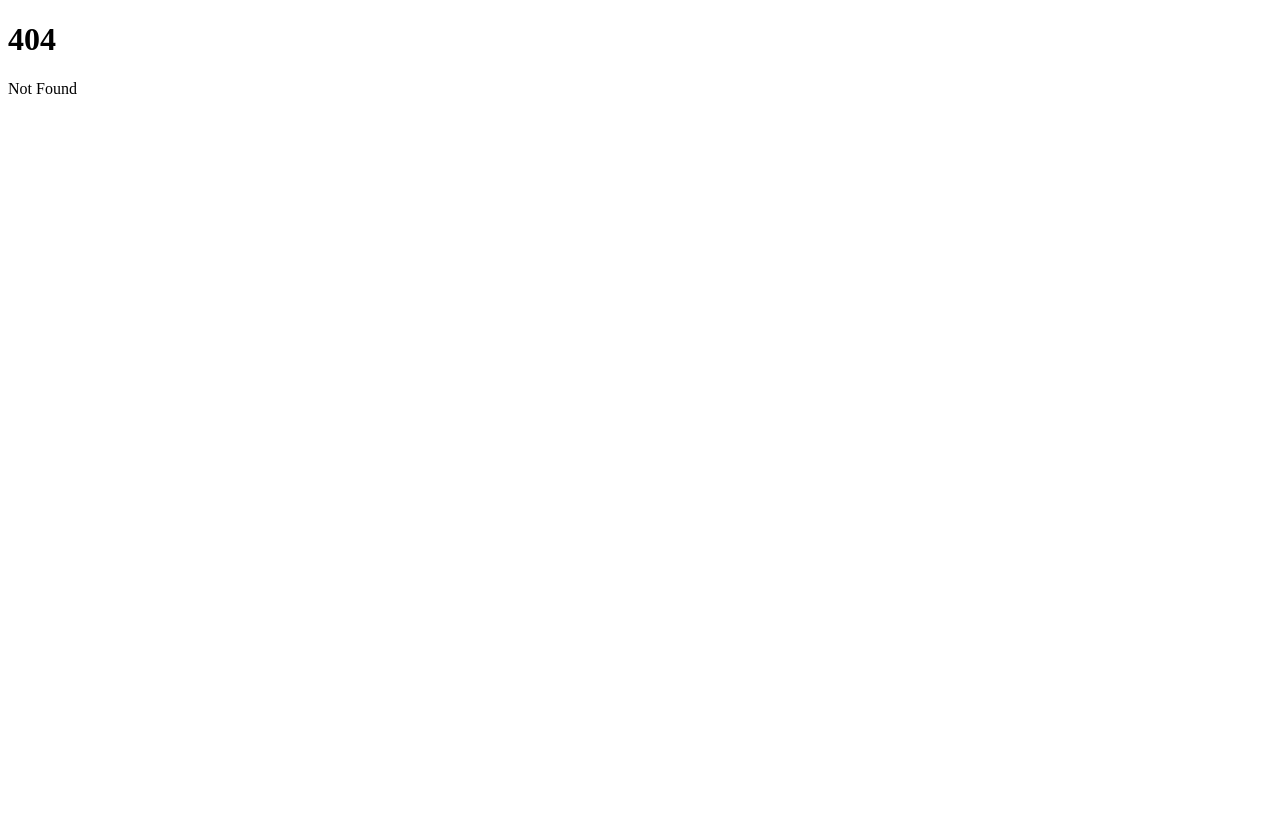
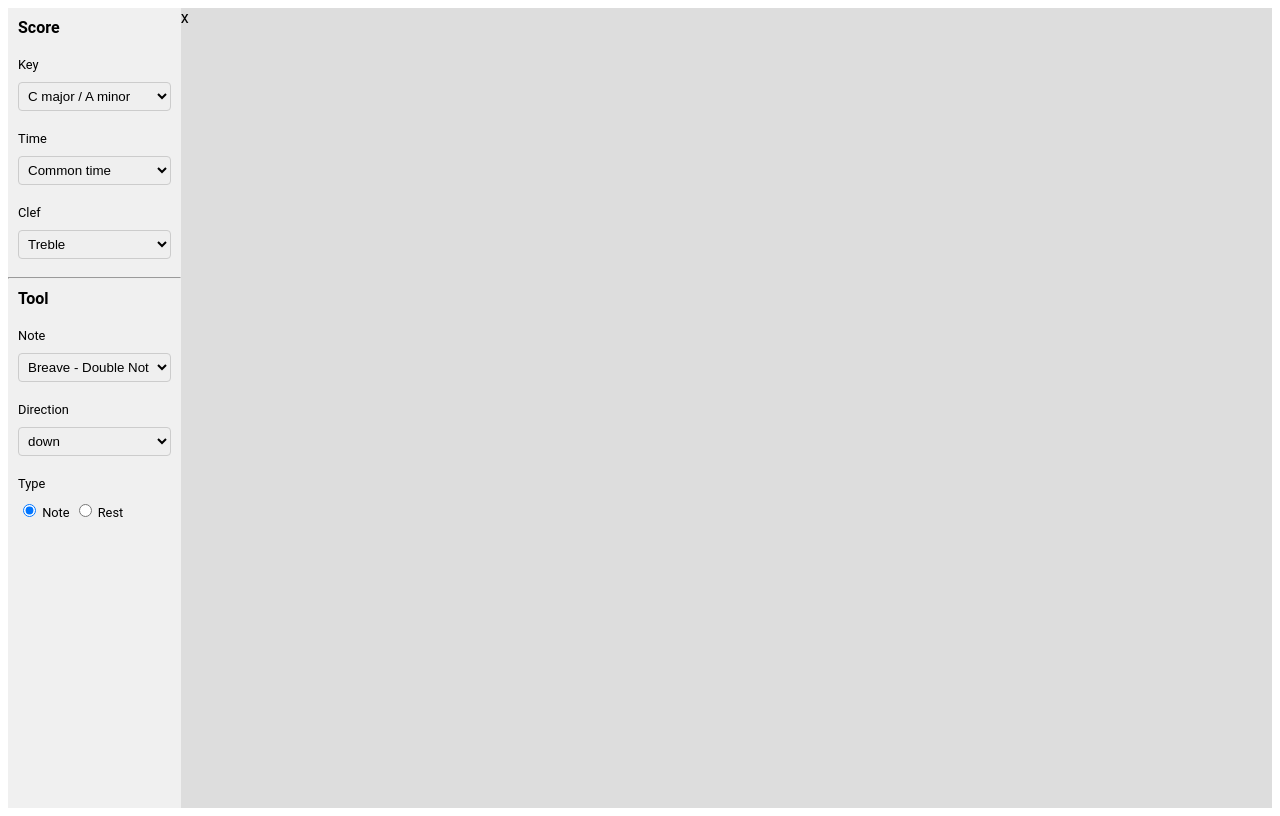
Before and after one commit to JoniBach/music-notation, a SvelteKit app: page /score in a window 1280 px wide. Before the commit this address had no page. Built offline with nearby package versions, Linux system fonts and the light colour scheme.

Commit message:
settiung up score

```diff
--- a/src/routes/+page.svelte
+++ b/src/routes/+page.svelte
@@ -7,6 +7,7 @@
 	<a href="/config">Config</a>
 	<a href="/bar">Bar</a>
 	<a href="/staff">Staff</a>
+	<a href="/score">Score</a>
 </div>
 
 <style>
--- /dev/null
+++ b/src/routes/score/+page.svelte
@@ -0,0 +1,417 @@
+<script>
+	const CLEF_IDS = [
+		'treble',
+		'bass',
+		'alto',
+		'tenor'
+		// 'percussion',
+		// 'tab'
+	];
+	const KEY_SIGNATURE_IDS = [
+		'c_major_a_minor',
+		'g_major_e_minor',
+		'd_major_b_minor',
+		'a_major_f_sharp_minor',
+		'e_major_c_sharp_minor',
+		'b_major_g_sharp_minor',
+		'f_sharp_major_d_sharp_minor',
+		'c_sharp_major_a_sharp_minor',
+		'f_major_d_minor',
+		'b_flat_major_g_minor',
+		'e_flat_major_c_minor',
+		'a_flat_major_f_minor',
+		'd_flat_major_b_flat_minor',
+		'g_flat_major_e_flat_minor',
+		'c_flat_major_a_flat_minor'
+	];
+	const TIME_SIGNATURE_IDS = [
+		'4_4_common_time',
+		'3_4_waltz_time',
+		'2_4_simple_duple',
+		'6_8_compound_duple',
+		'2_2_cut_time',
+		'9_8_compound_triple'
+	];
+
+	const CLEF = {
+		treble: { root: 'G', code: 'U+E050', description: 'G clef', name: 'Treble' },
+		bass: { root: 'F', code: 'U+E062', description: 'F clef', name: 'Bass' },
+		alto: { root: 'C', code: 'U+E05C', description: 'C clef', name: 'Alto' },
+		tenor: { root: 'C', code: 'U+E05C', description: 'C clef', name: 'Tenor' }
+	};
+
+	const TIME_SIGNATURE = {
+		'4_4_common_time': {
+			numerator: 4,
+			denominator: 4,
+			description: 'Common time',
+			beatsPerBar: 4,
+			beatUnit: 4,
+			numeratorCode: 'U+E084',
+			denominatorCode: 'U+E084'
+		},
+		'3_4_waltz_time': {
+			numerator: 3,
+			denominator: 4,
+			description: 'Waltz time',
+			beatsPerBar: 3,
+			beatUnit: 4,
+			numeratorCode: 'U+E083',
+			denominatorCode: 'U+E084'
+		},
+		'2_4_simple_duple': {
+			numerator: 2,
+			denominator: 4,
+			description: 'Simple duple',
+			beatsPerBar: 2,
+			beatUnit: 4,
+			numeratorCode: 'U+E082',
+			denominatorCode: 'U+E084'
+		},
+		'6_8_compound_duple': {
+			numerator: 6,
+			denominator: 8,
+			description: 'Compound duple',
+			beatsPerBar: 6,
+			beatUnit: 8,
+			numeratorCode: 'U+E086',
+			denominatorCode: 'U+E088'
+		},
+		'2_2_cut_time': {
+			numerator: 2,
+			denominator: 2,
+			description: 'Cut time',
+			beatsPerBar: 2,
+			beatUnit: 2,
+			numeratorCode: 'U+E082',
+			denominatorCode: 'U+E082'
+		},
+		'9_8_compound_triple': {
+			numerator: 9,
+			denominator: 8,
+			description: 'Compound triple',
+			beatsPerBar: 9,
+			beatUnit: 8,
+			numeratorCode: 'U+E089',
+			denominatorCode: 'U+E088'
+		}
+	};
+
+	const KEY_SIGNATURE = {
+		c_major_a_minor: {
+			root: 'C',
+			description: 'C major / A minor',
+			name: 'C major / A minor',
+			major: 'C',
+			minor: 'A',
+			sharps: 0,
+			flats: 0
+		},
+		g_major_e_minor: {
+			root: 'G',
+			description: 'G major / E minor',
+			name: 'G major / E minor',
+			major: 'G',
+			minor: 'E',
+			sharps: 1,
+			flats: 0
+		},
+		d_major_b_minor: {
+			root: 'D',
+			description: 'D major / B minor',
+			name: 'D major / B minor',
+			major: 'D',
+			minor: 'B',
+			sharps: 2,
+			flats: 0
+		},
+		a_major_f_sharp_minor: {
+			root: 'A',
+			description: 'A major / F# minor',
+			name: 'A major / F# minor',
+			major: 'A',
+			minor: 'F#',
+			sharps: 3,
+			flats: 0
+		},
+		e_major_c_sharp_minor: {
+			root: 'E',
+			description: 'E major / C# minor',
+			name: 'E major / C# minor',
+			major: 'E',
+			minor: 'C#',
+			sharps: 4,
+			flats: 0
+		},
+		b_major_g_sharp_minor: {
+			root: 'B',
+			description: 'B major / G# minor',
+			name: 'B major / G# minor',
+			major: 'B',
+			minor: 'G#',
+			sharps: 5,
+			flats: 0
+		},
+		f_sharp_major_d_sharp_minor: {
+			root: 'F#',
+			description: 'F# major / D# minor',
+			name: 'F# major / D# minor',
+			major: 'F#',
+			minor: 'D#',
+			sharps: 6,
+			flats: 0
+		},
+		c_sharp_major_a_sharp_minor: {
+			root: 'C#',
+			description: 'C# major / A# minor',
+			name: 'C# major / A# minor',
+			major: 'C#',
+			minor: 'A#',
+			sharps: 7,
+			flats: 0
+		},
+		f_major_d_minor: {
+			root: 'F',
+			description: 'F major / D minor',
+			name: 'F major / D minor',
+			major: 'F',
+			minor: 'D',
+			sharps: 0,
+			flats: 1
+		},
+		b_flat_major_g_minor: {
+			root: 'Bb',
+			description: 'Bb major / G minor',
+			name: 'Bb major / G minor',
+			major: 'Bb',
+			minor: 'G',
+			sharps: 0,
+			flats: 2
+		},
+		e_flat_major_c_minor: {
+			root: 'Eb',
+			description: 'Eb major / C minor',
+			name: 'Eb major / C minor',
+			major: 'Eb',
+			minor: 'C',
+			sharps: 0,
+			flats: 3
+		},
+		a_flat_major_f_minor: {
+			root: 'Ab',
+			description: 'Ab major / F minor',
+			name: 'Ab major / F minor',
+			major: 'Ab',
+			minor: 'F',
+			sharps: 0,
+			flats: 4
+		},
+		d_flat_major_b_flat_minor: {
+			root: 'Db',
+			description: 'Db major / Bb minor',
+			name: 'Db major / Bb minor',
+			major: 'Db',
+			minor: 'Bb',
+			sharps: 0,
+			flats: 5
+		},
+		g_flat_major_e_flat_minor: {
+			root: 'Gb',
+			description: 'Gb major / Eb minor',
+			name: 'Gb major / Eb minor',
+			major: 'Gb',
+			minor: 'Eb',
+			sharps: 0,
+			flats: 6
+		},
+		c_flat_major_a_flat_minor: {
+			root: 'Cb',
+			description: 'Cb major / Ab minor',
+			name: 'Cb major / Ab minor',
+			major: 'Cb',
+			minor: 'Ab',
+			sharps: 0,
+			flats: 7
+		}
+	};
+
+	const ACCIDENTAL_IDS = ['sharp', 'flat', 'natural'];
+
+	const ACCIDENTAL = {
+		sharp: { code: 'U+E262' }, // accidentalSharp
+		flat: { code: 'U+E260' }, // accidentalFlat
+		natural: { code: 'U+E261' } // accidentalNatural
+	};
+
+	const NOTE = {
+		down: {
+			double: { name: 'Breave', description: 'Double Note', duration: 8.0, code: 'U+ECA0' },
+			whole: { name: 'Semibreve', description: 'Whole Note', duration: 4.0, code: 'U+ECA2' },
+			half: { name: 'Minim', description: 'Half Note', duration: 2.0, code: 'U+ECA4' },
+			quarter: { name: 'Crotchet', description: 'Quarter Note', duration: 1.0, code: 'U+ECA6' },
+			eighth: { name: 'Quaver', description: 'Eighth Note', duration: 0.5, code: 'U+ECA8' },
+			sixteenth: {
+				name: 'Semiquaver',
+				description: 'Sixteenth Note',
+				duration: 0.25,
+				code: 'U+E1DA'
+			}
+		},
+		up: {
+			double: { name: 'Breave', description: 'Double Note', duration: 8.0, code: 'U+ECA0' },
+			whole: { name: 'Semibreve', description: 'Whole Note', duration: 4.0, code: 'U+ECA2' },
+			half: { name: 'Minim', description: 'Half Note', duration: 2.0, code: 'U+ECA3' },
+			quarter: { name: 'Crotchet', description: 'Quarter Note', duration: 1.0, code: 'U+ECA5' },
+			eighth: { name: 'Quaver', description: 'Eighth Note', duration: 0.5, code: 'U+ECA7' },
+			sixteenth: {
+				name: 'Semiquaver',
+				description: 'Sixteenth Note',
+				duration: 0.25,
+				code: 'U+E1D9'
+			}
+		}
+	};
+
+	const REST = {
+		double: { name: 'Breave', description: 'Double Rest', duration: 0, code: 'U+E4E2' },
+		whole: { name: 'Semibreve', description: 'Whole Rest', duration: 0, code: 'U+E4E3' },
+		half: { name: 'Minim', description: 'Half Rest', duration: 0, code: 'U+E4E4' },
+		quarter: { name: 'Crotchet', description: 'Quarter Rest', duration: 0, code: 'U+E4E5' },
+		eighth: { name: 'Quaver', description: 'Eighth Rest', duration: 0, code: 'U+E4E6' },
+		sixteenth: { name: 'Semiquaver', description: 'Sixteenth Rest', duration: 0, code: 'U+E4E7' }
+	};
+
+	const DIRECTION_IDS = ['down', 'up'];
+
+	const NOTE_IDS = ['double', 'whole', 'half', 'quarter', 'eighth', 'sixteenth'];
+
+	let bars = [
+		{ clef: 'treble', keySignature: 'c_major_a_minor', timeSignature: '4/4', notes: [] },
+		{ clef: 'bass', keySignature: 'f_major_d_minor', timeSignature: '4/4', notes: [] }
+	];
+
+	let keySignature = 'c_major_a_minor';
+	let timeSignature = '4_4_common_time';
+	let clef = 'treble';
+	let note = 'double';
+	let direction = 'down';
+	let rest = false;
+</script>
+
+<div class="score-container">
+	<div class="sidebar">
+		<p class="headder">Score</p>
+		<div class="input-group">
+			<label class="label" for="keySignatureSelect">Key </label>
+			<select
+				class="input"
+				id="keySignatureSelect"
+				bind:value={keySignature}
+				aria-label="Select key signature"
+			>
+				{#each KEY_SIGNATURE_IDS as id}
+					<option value={id}>{KEY_SIGNATURE[id].name}</option>
+				{/each}
+			</select>
+		</div>
+		<div class="input-group">
+			<label class="label" for="timeSignatureSelect">Time</label>
+			<select
+				class="input"
+				id="timeSignatureSelect"
+				bind:value={timeSignature}
+				aria-label="Select time signature"
+			>
+				{#each TIME_SIGNATURE_IDS as id}
+					<option value={id}>{TIME_SIGNATURE[id].description}</option>
+				{/each}
+			</select>
+		</div>
+		<div class="input-group">
+			<label class="label" for="clefSelect">Clef </label>
+			<select class="input" id="clefSelect" bind:value={clef} aria-label="Select clef">
+				{#each CLEF_IDS as id}
+					<option value={id}>{CLEF[id].name}</option>
+				{/each}
+			</select>
+		</div>
+		<hr />
+		<p class="headder">Tool</p>
+		<div class="input-group">
+			<label class="label" for="noteSelect">Note </label>
+			<select class="input" id="noteSelect" bind:value={note} aria-label="Select note type">
+				{#each NOTE_IDS as id}
+					<option value={id}>{NOTE.down[id].name} - {NOTE.down[id].description}</option>
+				{/each}
+			</select>
+		</div>
+		<div class="input-group">
+			<label class="label" for="directionSelect">Direction </label>
+			<select
+				class="input"
+				id="directionSelect"
+				bind:value={direction}
+				aria-label="Select stem direction"
+			>
+				{#each DIRECTION_IDS as dir}
+					<option value={dir}>{dir}</option>
+				{/each}
+			</select>
+		</div>
+		<div class="input-group">
+			<label class="label">Type </label>
+			<div>
+				<label class="label">
+					<input class="input" type="radio" bind:group={rest} value={false} />
+					Note
+				</label>
+				<label class="label">
+					<input class="input" type="radio" bind:group={rest} value={true} />
+					Rest
+				</label>
+			</div>
+		</div>
+	</div>
+	<div class="score">x</div>
+</div>
+
+<style>
+	.score-container {
+		font-family: 'Roboto', sans-serif;
+		display: flex;
+	}
+
+	.sidebar {
+		width: 200px;
+		height: 100vh;
+		background-color: #f0f0f0;
+		overflow-y: auto;
+	}
+
+	.score {
+		height: 100vh;
+		width: 100%;
+		background-color: #ddd;
+	}
+
+	.input-group {
+		display: flex;
+		flex-direction: column;
+		gap: 10px;
+		padding: 10px;
+	}
+
+	.label {
+		font-size: 0.8rem;
+	}
+
+	.input {
+		border: 1px solid #ccc;
+		padding: 5px;
+		border-radius: 4px;
+	}
+	.headder {
+		font-weight: bold;
+		margin: 10px;
+	}
+</style>
```
